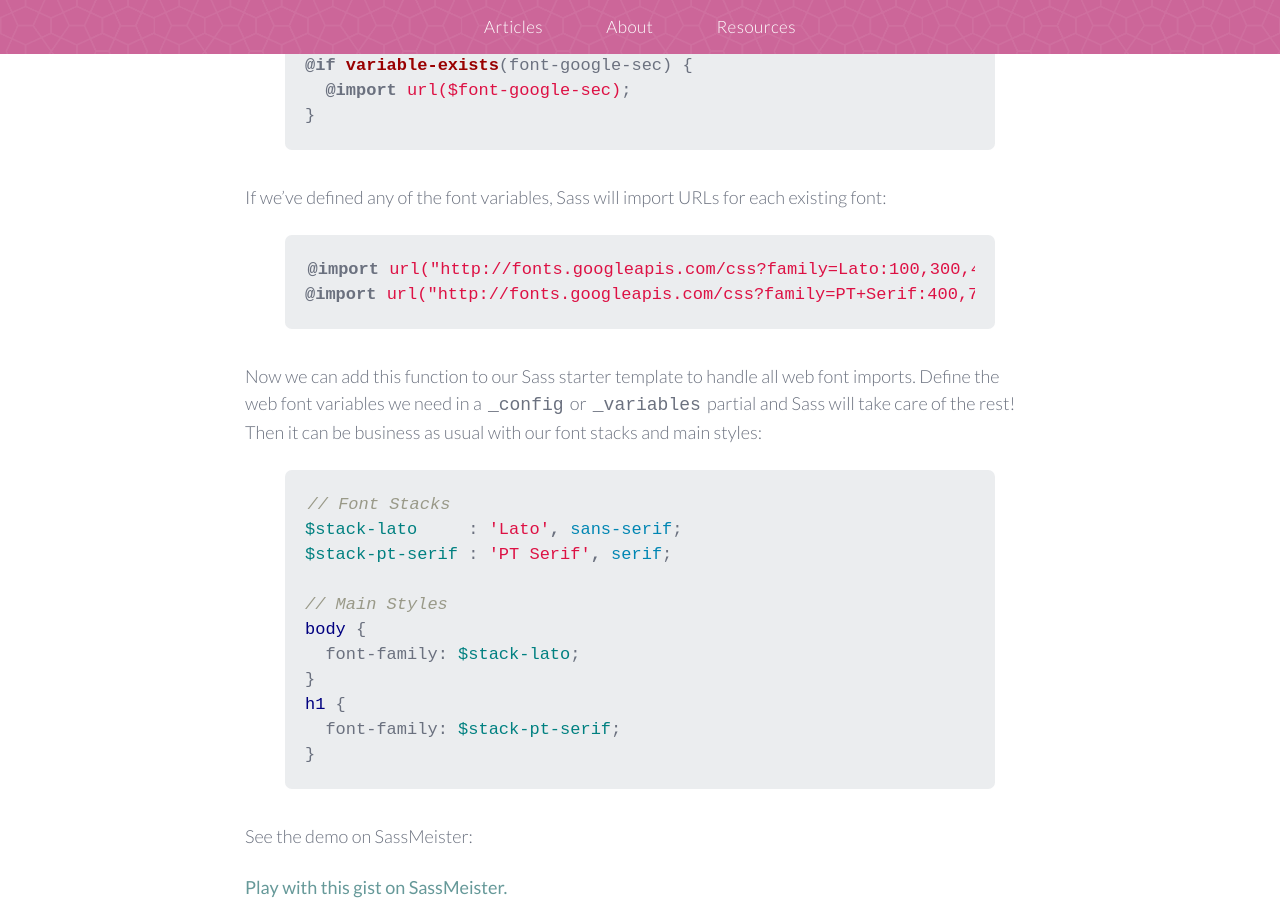
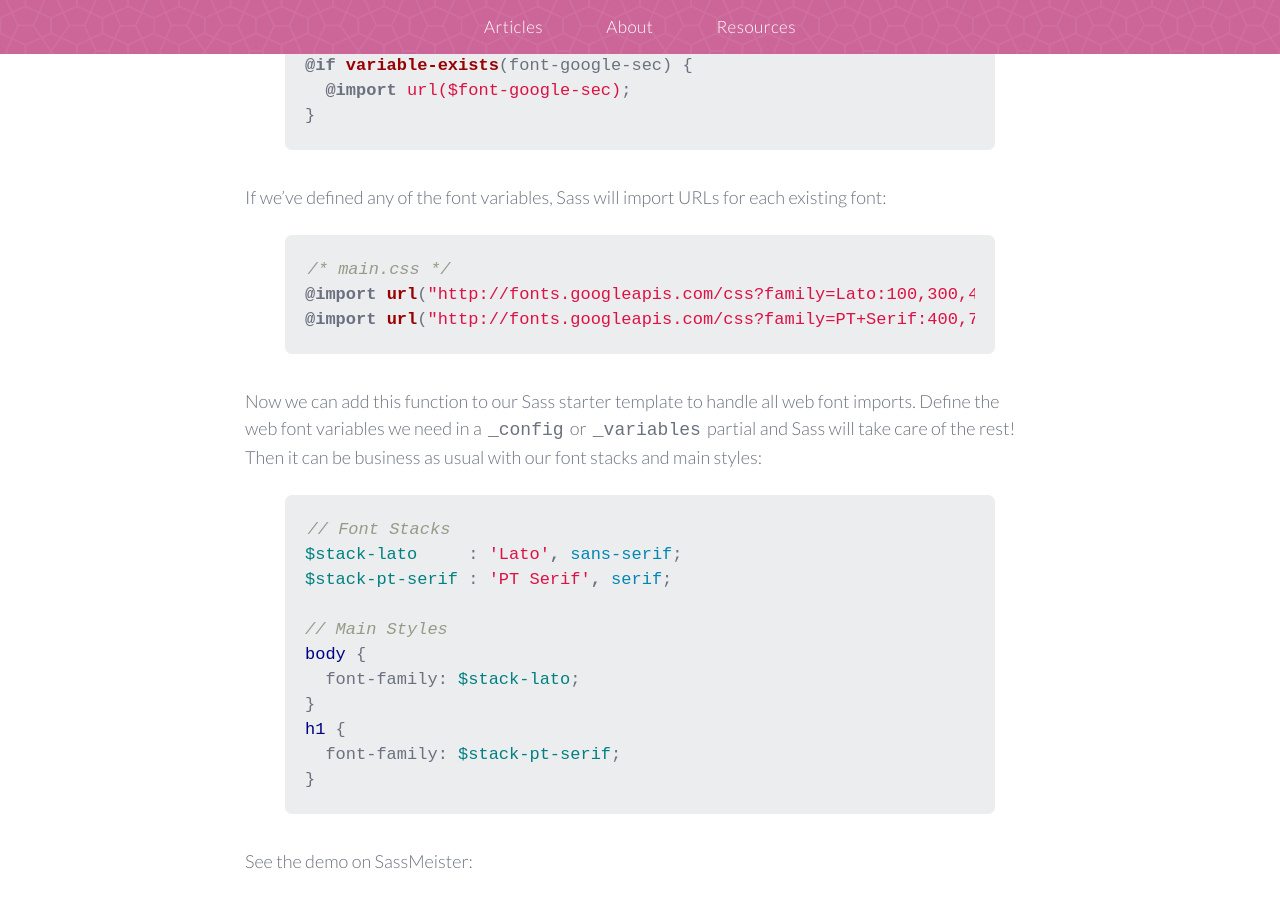
Before and after one commit to sassbreak/sassbreak.github.io, a Jekyll site: the page built from _posts/2015-03-17-web-fonts-variable-exists.md, in a window 1280 px wide and 900 px high, scrolled down 1152 px. Built offline with Jekyll 4.4.1, drawn with Linux system fonts in a browser that asks for light colours; a script that is not in the unit is left out; comment, search, counter and statistics services are not loaded.

Commit message:
Update 2015-03-17-web-fonts-variable-exists.md

```diff
--- a/_posts/2015-03-17-web-fonts-variable-exists.md
+++ b/_posts/2015-03-17-web-fonts-variable-exists.md
@@ -41,7 +41,8 @@ With `variable-exists()`, we can tell Sass to import a font into our style sheet
 
 If we've defined any of the font variables, Sass will import URLs for each existing font:
 
-{% highlight scss %}
+{% highlight css %}
+/* main.css */
 @import url("http://fonts.googleapis.com/css?family=Lato:100,300,400,700");
 @import url("http://fonts.googleapis.com/css?family=PT+Serif:400,700");
 {% endhighlight %}
```
